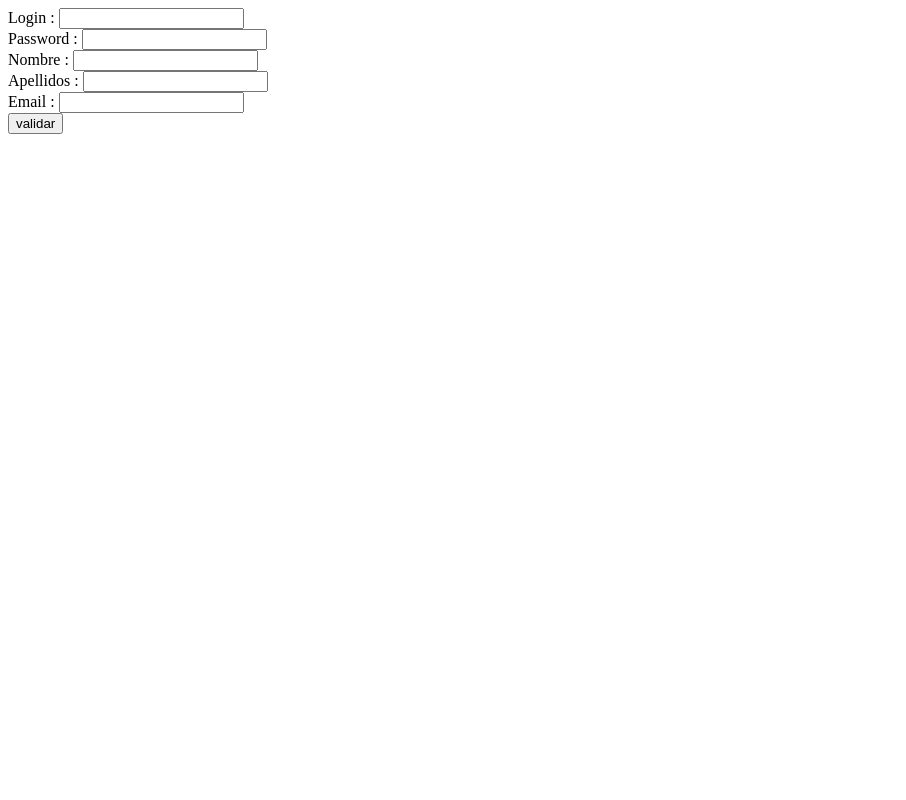
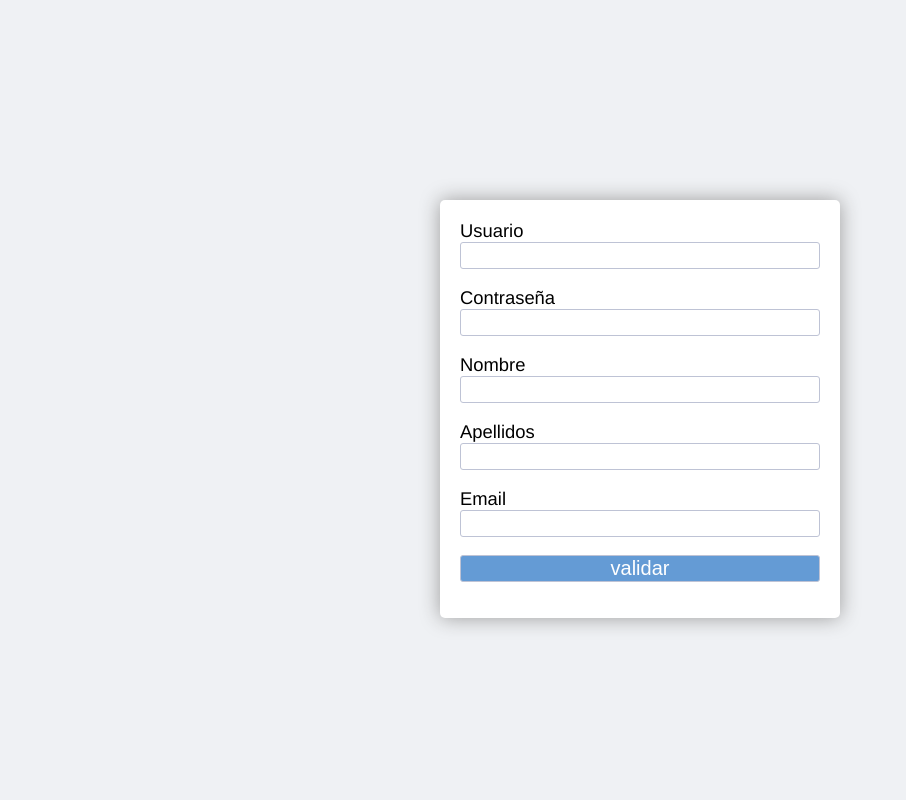
Before and after one commit to asblanco/ET1, a PHP site: page /php/Registro.php in a window 1280 px wide. Shown: the whole page, without its empty margins (0-906 px from the left). Run offline with PHP 8.4, Linux system fonts and the light colour scheme.

Commit message:
Cambios en Login.php, Registro.php y form.css

```diff
--- a/css/form.css
+++ b/css/form.css
@@ -1,10 +1,8 @@
-
-
-
-
+body{
+	background-color: #EFF1F4;
+}
 div {
   margin: .4em 0;
-
 }
 div label {
   width: 10%;
@@ -12,16 +10,53 @@ div label {
 }
 
 .jumbotron{
-	background: #3E3439;
-	width: 60%;
-	margin:0 auto;
-	color:#fff;
+	background: #FFFFFF;
+	color:00000;
 	padding: 20px 0;
 	border-radius: 5px;
+	width:400px;
+    position:absolute;
+    top:50%;
+    left:50%;
+    margin-left:-200px; /* width / -2 */
+    margin-top:-200px;
+    font-family: "Helvetica Neue",Helvetica,Arial,sans-serif;
+    box-shadow: 0px 0px 20px #9C9C9C;
+}
 
+.jumbotron h1{
+	margin-top: 0px;
+}
 
+.container{
+	width: 90%;
+	margin: 0 auto;
 }
 
 .jumbotron form{
 	color:00000;
+	text-align: left;
 }
+
+.jumbotron form label{
+	font-size: 1.15em;
+}
+
+.jumbotron form input{
+	display: block;
+	width: 100%;
+	margin: 0 auto;
+	font-size: 1.25em;
+	border-radius: 3px;
+	border: 1px solid #BEC3D5
+}
+
+.jumbotron form input[type=submit]{
+	background-color: #649BD5;
+	color: #FFFFFF;
+}
+
+.jumbotron a{
+	color: #649BD5;
+	font-style: none;
+}
--- a/php/Registro.php
+++ b/php/Registro.php
@@ -7,14 +7,28 @@ Formulario de registro. Envia la informacion por POST a ProcesarRegistro.php
 ============================================================================
 -->
 
-<form action='ProcesarRegistro.php' method='POST'>
-
-Login : <input type='text' name='login'><BR>
-Password : <input type='password' name='pass'><BR>
-Nombre : <input type='text' name='nombre'><BR>
-Apellidos : <input type='text' name='apellidos'><BR>
-Email : <input type='text' name='email'><BR>
-
-<input type='submit' name='accion' value='validar'>
-
-</form>
+<html>
+<head>
+	<meta http-equiv="content-type" content="text/html; charset=UTF-8"/>
+	<link rel="stylesheet" type="text/css" href="../css/form.css">
+</head>
+<body>
+	<section class="jumbotron">
+		<div class="container" align="center">
+			<form action='ProcesarRegistro.php' method='POST'>
+				<label for="nombre">Usuario</label>
+				<input type='text' name='login'><BR>
+				<label for="apellidos">Contraseña</label>
+				<input type='password' name='pass'><BR>
+				<label for="apellidos">Nombre</label>
+				<input type='text' name='nombre'><BR>
+				<label for="apellidos">Apellidos</label>
+				<input type='text' name='apellidos'><BR>
+				<label for="apellidos">Email</label>
+				<input type='text' name='email'><BR>
+				<input type='submit' name='accion' value='validar'>
+			</div>
+		</section>
+	</form>
+</body>
+<html>
```
Also changed, not shown: php/Login.php (+18 -29 lines).
